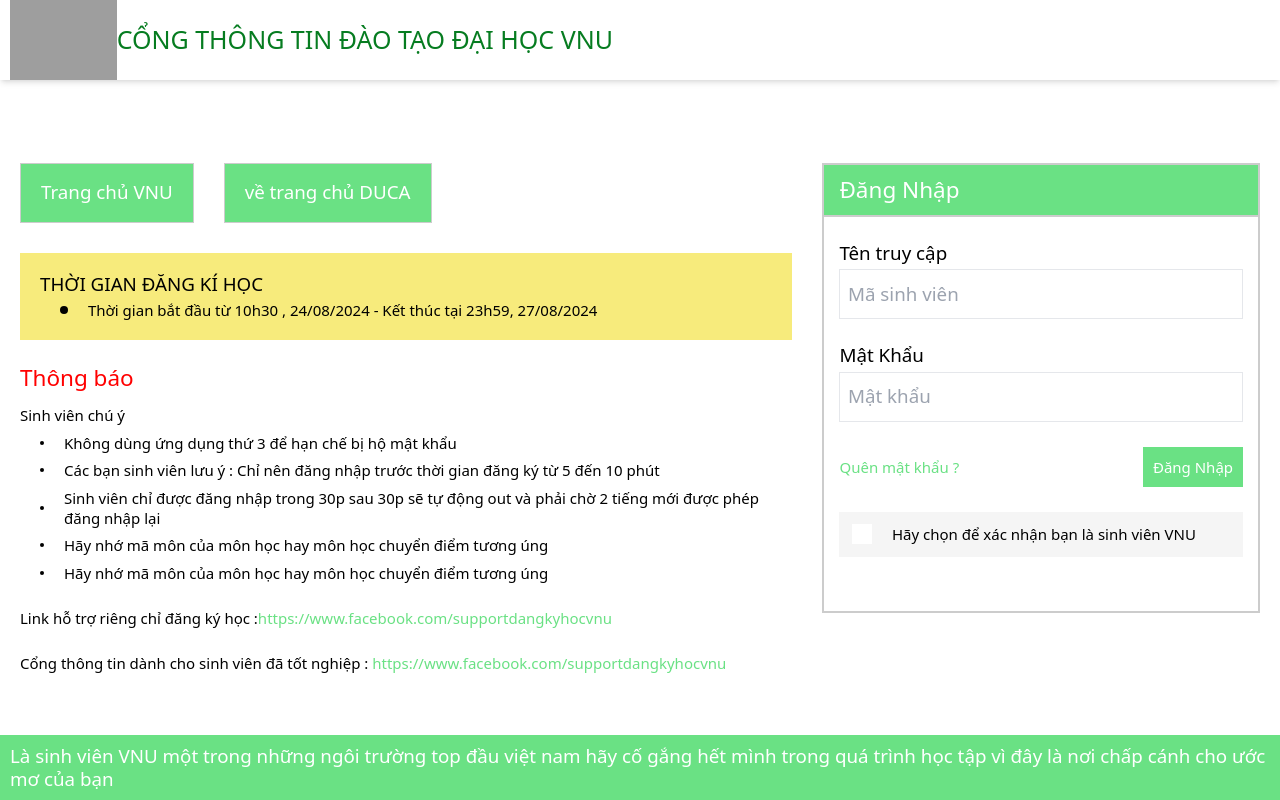
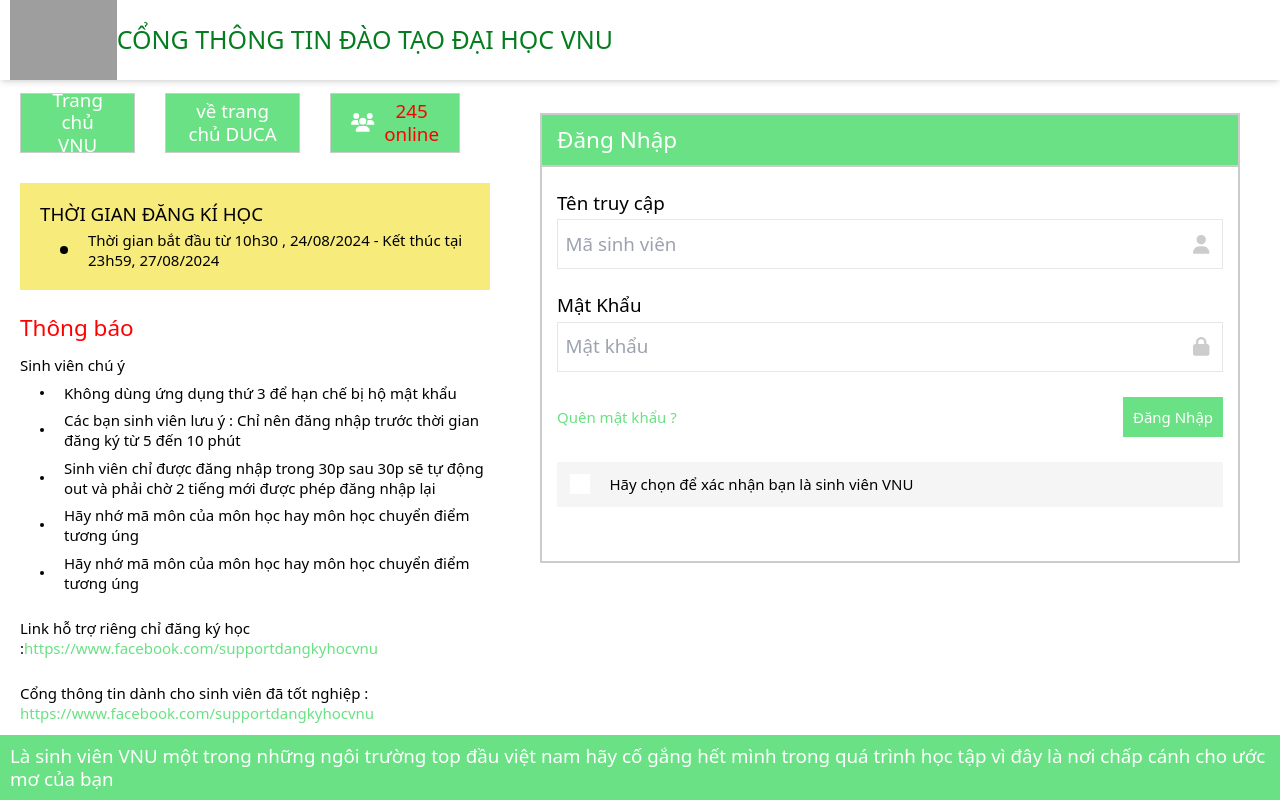
Before and after one commit to meof792/vnu-web-group, a React (Create React App) app in the folder fe/: page / in a window 1280 px wide. Built offline with nearby package versions, Linux system fonts and the light colour scheme; grey boxes are pictures that could not be loaded.

Commit message:
fix(login)

```diff
--- a/fe/src/Pages/Login/index.js
+++ b/fe/src/Pages/Login/index.js
@@ -1,12 +1,14 @@
 import React from "react";
 import classNames from "classnames";
 import { useState, useEffect } from "react";
+import { Link } from "react-router-dom";
 import { FontAwesomeIcon } from "@fortawesome/react-fontawesome";
-import { faCircle } from "@fortawesome/free-solid-svg-icons";
+import { faLock, faUser } from "@fortawesome/free-solid-svg-icons";
 import axios from "axios";
 
 import "./Login.scss";
-
+import Context from "./Context";
+// fe\src\Pages\Login\index.js
 function Login() {
   const [email, setEmail] = useState("");
   const [password, setPassword] = useState("");
@@ -21,28 +23,6 @@
     setShowPassword(false);
     setShowName(false);
     setError("");
-    // Kiểm tra các điều kiện trước khi gửi yêu cầu đăng nhập
-    if (email === "") {
-      setShowName(true);
-      setError("Vui lòng nhập tài khoản");
-      return;
-    } else if (email.length !== 8 || !/^\d+$/.test(email)) {
-      setShowName(true);
-      setError("Vui lòng nhập mã sinh viên VNU");
-      return;
-    } else if (password === "") {
-      setShowPassword(true);
-      setError("Vui lòng nhập mật khẩu");
-      return;
-    } else if (password.length < 6) {
-      setShowPassword(true);
-      setError("Mật khẩu của bạn không đúng");
-      return;
-    } else if (!acceptTerms) {
-      alert("Vui lòng Click để xác nhận bạn là sinh viên VNU");
-      return;
-    }
-
     // Nếu tất cả điều kiện đều đúng, tiếp tục gửi yêu cầu đăng nhập
     try {
       const response = await axios.post("http://127.0.0.1:8000/api/login", {
@@ -50,104 +30,36 @@
         password: password,
       });
 
-      // Xử lý logic đăng nhập ở đây
-
       if (response.data.success) {
-        //Thực hiện code khi đăng nhập điều hướng
         localStorage.setItem("username", email); // Lưu tên người dùng đã đăng nhập toàn cục
-        alert("Đănh nhập thành công!");
+        alert("Đăng nhập thành công!");
       } else {
-        //Thực hiện code khi đăng nhập không hợp lệ
-        alert(response.data.msg);
+        if (response.data.type == "tk") {
+          setShowName(true);
+          setShowPassword(false);
+        } else {
+          setShowName(false);
+          setShowPassword(true);
+        }
+        setError(response.data.msg);
       }
     } catch (error) {
-      console.error("There was an error!", error);
+      console.error("Có lỗi xảy ra!", error);
     }
   };
+
   return (
-    <div className="wrapper w-full block justify-between md:flex md:mt-0 pt-[20px] px-[20px]">
+    <div className="wrapper w-full block justify-between md:flex lg:pt-0 pt-[20px]  px-[20px]">
       {/* content */}
 
-      <div className="  w-full mr-[30px]">
-        <div className="flex">
-          <button className="md:h-[60px] h-[40px] p-[20px] border border-[#ccc] bg-green_400 text-[#fff] md:text-3xl text-[13px] mr-[30px] hover:scale-110 hover:bg-green_400/70 transition-all">
-            Trang chủ VNU
-          </button>
-          <button className="md:h-[60px] h-[40px] p-[20px] border border-[#ccc] bg-green_400 text-[#fff] md:text-3xl text-[13px] hover:scale-110 hover:bg-green_400/70 transition-all">
-            về trang chủ DUCA
-          </button>
-        </div>
-        <div className="max-w-[850px] mt-[30px] bg-yellow_300 md:p-[20px] p-[12px]">
-          <span className="sm:text-3xl text-xl">THỜI GIAN ĐĂNG KÍ HỌC</span>
-          <li className="mt-2 sm:text-2xl text-[10px] flex items-center">
-            <FontAwesomeIcon className="mx-[20px] text-[8px]" icon={faCircle} />
-            Thời gian bắt đầu từ 10h30 , 24/08/2024 - Kết thúc tại 23h59,
-            27/08/2024
-          </li>
-        </div>
-        {/* Thông báo */}
-        <nav>
-          <ul className="mt-10 sm:text-4xl text-3xl text-[red]">Thông báo</ul>
-          <ul className="mt-6 text-2xl">Sinh viên chú ý</ul>
-          <ul className="mt-3">
-            <li className="sm:text-2xl text-xl mb-3 flex items-center">
-              <FontAwesomeIcon
-                className="sm:mx-[20px] mr-[10px] text-[4px]"
-                icon={faCircle}
-              />
-              Không dùng ứng dụng thứ 3 để hạn chế bị hộ mật khẩu
-            </li>
-            <li className="sm:text-2xl text-xl mb-3 flex items-center">
-              <FontAwesomeIcon
-                className="sm:mx-[20px] mr-[10px] text-[4px]"
-                icon={faCircle}
-              />
-              Các bạn sinh viên lưu ý : Chỉ nên đăng nhập trước thời gian đăng
-              ký từ 5 đến 10 phút
-            </li>
-            <li className="sm:text-2xl text-xl mb-3 flex items-center">
-              <FontAwesomeIcon
-                className="sm:mx-[20px] mr-[10px] text-[4px]"
-                icon={faCircle}
-              />
-              Sinh viên chỉ được đăng nhập trong 30p sau 30p sẽ tự động out và
-              phải chờ 2 tiếng mới được phép đăng nhập lại
-            </li>
-            <li className="sm:text-2xl text-xl mb-3 flex items-center">
-              <FontAwesomeIcon
-                className="sm:mx-[20px] mr-[10px] text-[4px]"
-                icon={faCircle}
-              />
-              Hãy nhớ mã môn của môn học hay môn học chuyển điểm tương úng{" "}
-            </li>
-
-            <li className="sm:text-2xl text-xl mb-3 flex items-center">
-              <FontAwesomeIcon
-                className="sm:mx-[20px] mr-[10px] text-[4px]"
-                icon={faCircle}
-              />
-              Hãy nhớ mã môn của môn học hay môn học chuyển điểm tương úng{" "}
-            </li>
-          </ul>
-          <ul className="mt-10 sm:text-2xl text-xl">
-            Link hỗ trợ riêng chỉ đăng ký học :
-            <span className="text-green_400">
-              https://www.facebook.com/supportdangkyhocvnu
-            </span>
-          </ul>
-          <ul className="mt-10 sm:text-2xl text-xl">
-            Cổng thông tin dành cho sinh viên đã tốt nghiệp :{" "}
-            <span className="text-green_400">
-              https://www.facebook.com/supportdangkyhocvnu
-            </span>
-          </ul>
-        </nav>
-      </div>
+      <Context />
+      <div className="wrapper w-full block justify-between md:flex md:mt-0 py-[20px] px-[20px]">
         {/* login */}
-      <div className=" mb-20  items-center max-h-[450px]  md:w-[700px] mt-20 md:m-0 border-2 border-[#ccc]">
+        <div className="  items-center max-h-[450px]  md:w-[700px] mt-20 md:m-0 border-2 border-[#ccc]">
           <div className=" flex items-center pl-6 py-5 bg-green_400 text-white border-b-2 border-[#ccc] ">
             <span className="sm:text-4xl text-2xl ">Đăng Nhập</span>
           </div>
+          {/* form đăng nhập */}
           <form className="px-6 py-10" onSubmit={handleLogin}>
             <label className="sm:text-3xl text-2xl">Tên truy cập</label>
             <div
@@ -156,12 +68,17 @@
                 { "border-red-500": showName }
               )}
             >
+              {/* input tên mã sinh viên */}
               <input
                 className="sm:text-3xl text-2xl "
                 type="text"
                 placeholder="Mã sinh viên"
                 value={email || ""}
                 onChange={(e) => setEmail(e.target.value)}
+              />
+              <FontAwesomeIcon
+                className="absolute right-5 sm:text-3xl text-2xl text-[#ccc]"
+                icon={faUser}
               />
               {showName && (
                 <p className="absolute left-0 bottom-[-20px] text-red-500">
@@ -176,6 +93,7 @@
                 { "border-red-500": showPassword }
               )}
             >
+              {/* input mật khẩu */}
               <input
                 className="sm:text-3xl text-2xl"
                 type="text"
@@ -183,23 +101,31 @@
                 value={password || ""}
                 onChange={(e) => setPassword(e.target.value)}
               />
+              <FontAwesomeIcon
+                className="absolute right-5 sm:text-3xl text-2xl text-[#ccc]"
+                icon={faLock}
+              />
               {showPassword && (
                 <p className="absolute left-0 bottom-[-20px] text-red-500">
                   {error}
                 </p>
               )}
             </div>
+            {/* quên mật khẩu và nút đăng nhập */}
             <div className="flex items-center justify-between">
               <span className="sm:text-2xl text-xl text-green_400">
                 Quên mật khẩu ?
               </span>{" "}
+              <Link to="/table">
                 <button
                   className="w-[100px] h-[40px] bg-green_400 text-white text-2xl hover:scale-110 hover:bg-green_400/70 transition-all"
                   type="submit"
                 >
                   Đăng Nhập
                 </button>
+              </Link>
             </div>
+            {/* click để xác nhận không phải ng máy */}
             <div className="bg-[#F5F5F5] p-5 mt-10 flex items-center">
               <input
                 className="border-2 w-[20px] h-[20px] bg-white text-[#ccc] mr-8 "
@@ -212,6 +138,8 @@
               </label>
             </div>
           </form>
+          {/* kết thúc form đăng nhập */}
+        </div>
       </div>
     </div>
   );
```
Lines whose indentation alone changed are shown as unchanged.
